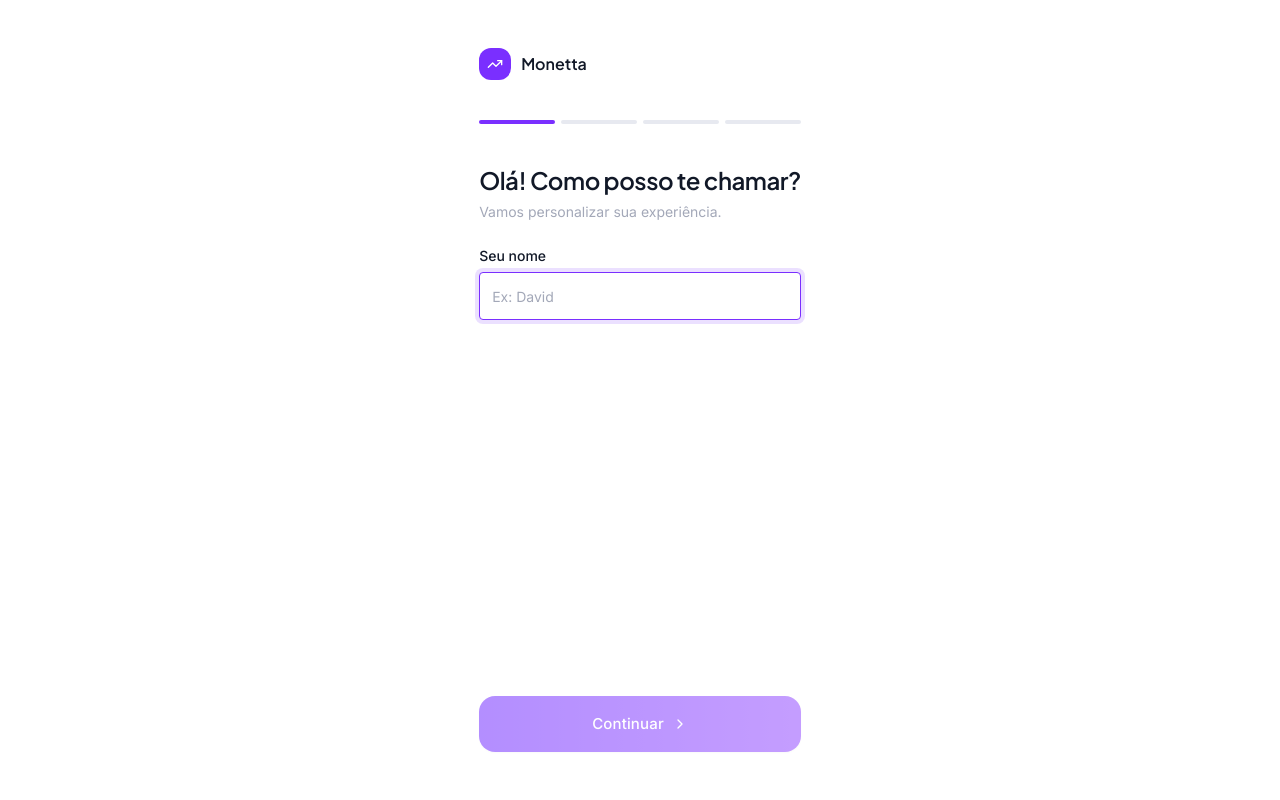
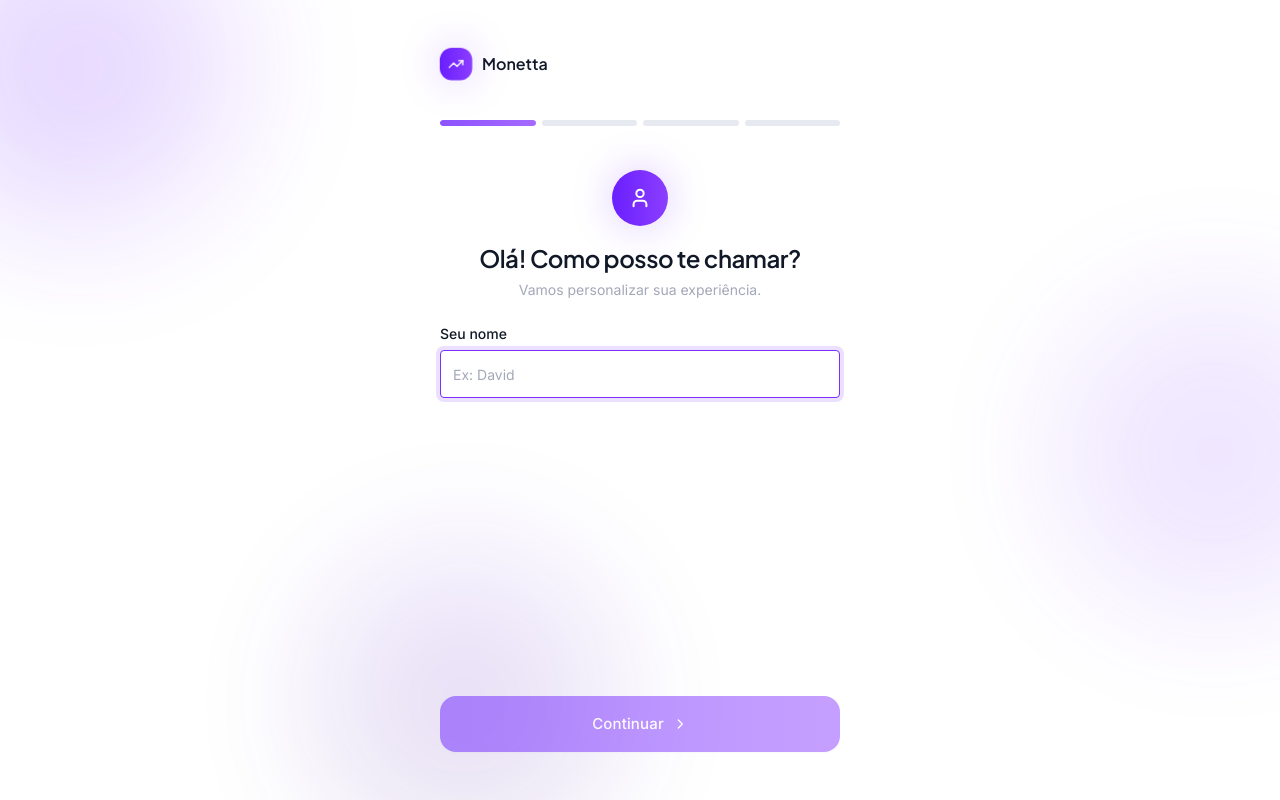
Before and after one commit to Daviidvl/Monetta, a React (Vite) app: page /#/ in a window 1280 px wide. Built offline with nearby package versions, Linux system fonts and the light colour scheme.

Commit message:
fix correções no ux

```diff
--- a/src/features/onboarding/OnboardingPage.tsx
+++ b/src/features/onboarding/OnboardingPage.tsx
@@ -1,9 +1,11 @@
 import { useState } from 'react'
 import { motion, AnimatePresence } from 'framer-motion'
-import { ChevronRight, TrendingUp } from 'lucide-react'
+import { ChevronRight, TrendingUp, User, Wallet, CalendarDays, Target, Check } from 'lucide-react'
+import type { LucideIcon } from 'lucide-react'
 import { Button } from '../../components/ui/Button'
 import { Input } from '../../components/ui/Input'
 import { Select } from '../../components/ui/Input'
+import { AnimatedNumber } from '../../components/ui/AnimatedNumber'
 import { saveProfile } from '../../database/queries'
 import { useAppStore } from '../../store/useAppStore'
 import { parseNumber, formatCurrency } from '../../utils/format'
@@ -11,6 +13,7 @@ import { toMonthlyIncome } from '../../utils/income'
 import { INCOME_FREQUENCY_LABELS, type IncomeFrequency } from '../../types'
 
 const STEP_COUNT = 4
+const stepIcons: LucideIcon[] = [User, Wallet, CalendarDays, Target]
 
 const goalOptions = [
   { value: 'emergency', label: 'Criar reserva de emergência' },
@@ -59,38 +62,108 @@ const paydayCopy: Record<IncomeFrequency, { title: string; subtitle: string; lab
   },
 }
 
+// Radar-style circular badge: concentric rings pulse outward behind a
+// gradient icon puck, echoing the fintech kit's biometric-scan motif
+// reused here as a per-step illustration.
+function StepIconBadge({ Icon }: { Icon: LucideIcon }) {
+  return (
+    <div className="relative w-16 h-16 flex items-center justify-center">
+      {[0, 1].map(i => (
+        <motion.span
+          key={i}
+          className="absolute inset-0 rounded-full border border-accent-400/40"
+          initial={{ scale: 1, opacity: 0.5 }}
+          animate={{ scale: [1, 1.7], opacity: [0.5, 0] }}
+          transition={{ duration: 2.4, repeat: Infinity, delay: i * 1.2, ease: 'easeOut' }}
+        />
+      ))}
+      <motion.div
+        initial={{ scale: 0.4, opacity: 0, rotate: -25 }}
+        animate={{ scale: 1, opacity: 1, rotate: 0 }}
+        transition={{ type: 'spring', stiffness: 260, damping: 18 }}
+        className="relative w-14 h-14 rounded-full bg-gradient-primary flex items-center justify-center shadow-glow"
+      >
+        <Icon size={22} className="text-white" strokeWidth={2.2} />
+      </motion.div>
+    </div>
+  )
+}
+
 interface StepProps {
   children: React.ReactNode
   title: string
   subtitle?: string
+  direction: number
+  icon: LucideIcon
 }
 
-function Step({ children, title, subtitle }: StepProps) {
+const stepVariants = {
+  enter: (direction: number) => ({ opacity: 0, x: direction >= 0 ? 48 : -48, scale: 0.98 }),
+  center: { opacity: 1, x: 0, scale: 1 },
+  exit: (direction: number) => ({ opacity: 0, x: direction >= 0 ? -48 : 48, scale: 0.98 }),
+}
+
+function Step({ children, title, subtitle, direction, icon }: StepProps) {
   return (
     <motion.div
-      layout
-      initial={{ opacity: 0, x: 24 }}
-      animate={{ opacity: 1, x: 0 }}
-      exit={{ opacity: 0, x: -24 }}
-      transition={{ duration: 0.3, ease: [0.16, 1, 0.3, 1] }}
+      custom={direction}
+      variants={stepVariants}
+      initial="enter"
+      animate="center"
+      exit="exit"
+      transition={{ type: 'spring', stiffness: 300, damping: 30, mass: 0.9 }}
       className="flex flex-col gap-6"
     >
-      <motion.div layout="position">
+      <div className="flex flex-col items-center text-center gap-3">
+        <StepIconBadge Icon={icon} />
+        <motion.div initial={{ opacity: 0, y: 8 }} animate={{ opacity: 1, y: 0 }} transition={{ delay: 0.12, duration: 0.3 }}>
           <h2 className="text-2xl font-semibold text-text-primary font-heading tracking-heading">{title}</h2>
-        {subtitle && <p className="mt-1.5 text-sm text-text-muted">{subtitle}</p>}
+          {subtitle && <p className="mt-1.5 text-sm text-text-muted text-balance">{subtitle}</p>}
         </motion.div>
+      </div>
+      <motion.div
+        initial={{ opacity: 0, y: 10 }}
+        animate={{ opacity: 1, y: 0 }}
+        transition={{ delay: 0.18, duration: 0.35, ease: [0.16, 1, 0.3, 1] }}
+        className="flex flex-col gap-4"
+      >
         {children}
+      </motion.div>
     </motion.div>
   )
 }
 
 // A blank, non-empty hint keeps the reserved height even when there's
 // nothing to show yet — avoids the field jumping as the user types.
-const HINT_PLACEHOLDER = ' '
+const HINT_PLACEHOLDER = ' '
+
+// Animated monthly-total pill shown under income inputs once a value is
+// typed — replaces static hint text with a count-up number.
+function IncomePreview({ value }: { value: number }) {
+  return (
+    <AnimatePresence>
+      {value > 0 && (
+        <motion.div
+          initial={{ opacity: 0, y: -6, scale: 0.96 }}
+          animate={{ opacity: 1, y: 0, scale: 1 }}
+          exit={{ opacity: 0, y: -6, scale: 0.96 }}
+          transition={{ type: 'spring', stiffness: 320, damping: 26 }}
+          className="flex items-center gap-1.5 text-xs font-medium text-accent-500 bg-accent-500/8 rounded-full px-3 py-1.5 w-fit"
+        >
+          <span className="text-text-muted font-normal">≈</span>
+          <AnimatedNumber value={value} className="tabular-nums" />
+          <span className="text-text-muted font-normal">/mês</span>
+        </motion.div>
+      )}
+    </AnimatePresence>
+  )
+}
 
 export function OnboardingPage() {
   const [step, setStep] = useState(0)
+  const [direction, setDirection] = useState(1)
   const [loading, setLoading] = useState(false)
+  const [justSaved, setJustSaved] = useState(false)
   const { setHasOnboarded } = useAppStore()
 
   const [name, setName] = useState('')
@@ -100,6 +173,15 @@ export function OnboardingPage() {
   const [frequency, setFrequency] = useState<IncomeFrequency>('monthly')
   const [paymentDay, setPaymentDay] = useState('5')
   const [goal, setGoal] = useState('control')
+
+  function goNext() {
+    setDirection(1)
+    setStep(s => Math.min(s + 1, STEP_COUNT - 1))
+  }
+  function goBack() {
+    setDirection(-1)
+    setStep(s => Math.max(s - 1, 0))
+  }
 
   // Builds the normalized income input from whatever fields are relevant
   // to the selected frequency (biweekly's 2nd payment / daily's work days).
@@ -140,6 +222,8 @@ export function OnboardingPage() {
         createdAt: new Date(),
         updatedAt: new Date(),
       })
+      setJustSaved(true)
+      await new Promise(r => setTimeout(r, 550))
       setHasOnboarded(true)
     } finally {
       setLoading(false)
@@ -147,70 +231,117 @@ export function OnboardingPage() {
   }
 
   return (
-    <div className="min-h-dvh flex flex-col bg-surface-0 px-6 py-12 max-w-md mx-auto">
+    <div className="relative min-h-dvh flex flex-col bg-surface-0 overflow-hidden">
+      {/* Ambient gradient orbs — slow, looping drift behind the whole flow */}
+      <motion.div
+        className="pointer-events-none absolute -top-24 -left-24 w-72 h-72 rounded-full bg-gradient-primary opacity-[0.18] blur-3xl"
+        animate={{ x: [0, 30, 0], y: [0, 20, 0], scale: [1, 1.1, 1] }}
+        transition={{ duration: 10, repeat: Infinity, ease: 'easeInOut' }}
+      />
+      <motion.div
+        className="pointer-events-none absolute top-1/3 -right-28 w-80 h-80 rounded-full bg-accent-400 opacity-[0.14] blur-3xl"
+        animate={{ x: [0, -20, 0], y: [0, 30, 0], scale: [1.05, 1, 1.05] }}
+        transition={{ duration: 12, repeat: Infinity, ease: 'easeInOut', delay: 1 }}
+      />
+      <motion.div
+        className="pointer-events-none absolute -bottom-16 left-1/4 w-72 h-72 rounded-full bg-gradient-hero opacity-[0.12] blur-3xl"
+        animate={{ y: [0, -20, 0], scale: [1, 1.06, 1] }}
+        transition={{ duration: 9, repeat: Infinity, ease: 'easeInOut', delay: 0.5 }}
+      />
+
+      <div className="relative z-10 flex flex-col flex-1 px-6 py-12 max-w-md mx-auto w-full">
         {/* Logo */}
-      <div className="flex items-center gap-2.5 mb-10">
-        <div className="w-8 h-8 rounded-xl bg-accent-500 flex items-center justify-center">
+        <motion.div
+          className="flex items-center gap-2.5 mb-10"
+          initial={{ opacity: 0, y: -8 }}
+          animate={{ opacity: 1, y: 0 }}
+          transition={{ duration: 0.4 }}
+        >
+          <motion.div
+            className="w-8 h-8 rounded-xl bg-gradient-primary flex items-center justify-center shadow-glow"
+            animate={{ scale: [1, 1.06, 1] }}
+            transition={{ duration: 3, repeat: Infinity, ease: 'easeInOut' }}
+          >
             <TrendingUp size={16} className="text-white" />
-        </div>
+          </motion.div>
           <span className="text-base font-semibold text-text-primary font-heading">Monetta</span>
-      </div>
+        </motion.div>
 
         {/* Progress */}
         <div className="flex gap-1.5 mb-10">
           {Array.from({ length: STEP_COUNT }).map((_, i) => (
+            <div key={i} className="h-1.5 rounded-full flex-1 bg-surface-200 overflow-hidden relative">
               <motion.div
-            key={i}
-            className="h-1 rounded-full flex-1"
-            animate={{ backgroundColor: i <= step ? '#7A2FFF' : 'var(--surface-200)' }}
-            transition={{ duration: 0.3 }}
+                className="absolute inset-y-0 left-0 rounded-full bg-gradient-primary"
+                initial={false}
+                animate={{ width: i <= step ? '100%' : '0%' }}
+                transition={{ duration: 0.45, ease: [0.16, 1, 0.3, 1] }}
               />
+              {i === step && (
+                <motion.div
+                  className="absolute inset-y-0 left-0 w-full rounded-full bg-white/40"
+                  animate={{ opacity: [0, 0.6, 0] }}
+                  transition={{ duration: 1.6, repeat: Infinity, ease: 'easeInOut' }}
+                />
+              )}
+            </div>
           ))}
         </div>
 
         {/* Steps */}
         <div className="flex-1">
-        <AnimatePresence mode="wait">
+          <AnimatePresence mode="wait" custom={direction} initial={false}>
             {step === 0 && (
-            <Step key="name" title="Olá! Como posso te chamar?" subtitle="Vamos personalizar sua experiência.">
+              <Step key="name" title="Olá! Como posso te chamar?" subtitle="Vamos personalizar sua experiência." direction={direction} icon={stepIcons[0]}>
                 <Input
                   label="Seu nome"
                   placeholder="Ex: David"
                   value={name}
                   onChange={e => setName(e.target.value)}
                   autoFocus
-                onKeyDown={e => e.key === 'Enter' && canProceed && setStep(1)}
+                  onKeyDown={e => e.key === 'Enter' && canProceed && goNext()}
                 />
               </Step>
             )}
             {step === 1 && (
-            <Step key="income" title={`Oi, ${name}!`} subtitle="Como você recebe sua renda?">
+              <Step key="income" title={`Oi, ${name}!`} subtitle="Como você recebe sua renda?" direction={direction} icon={stepIcons[1]}>
                 <div className="grid grid-cols-3 gap-2">
                   {frequencyOptions.map(opt => (
-                  <button
+                    <motion.button
                       key={opt.value}
                       type="button"
+                      whileTap={{ scale: 0.95 }}
                       onClick={() => setFrequency(opt.value)}
-                    className={`px-2 py-2.5 rounded-xl border text-xs font-medium transition-colors ${
+                      className={`relative px-2 py-2.5 rounded-xl border text-xs font-medium overflow-hidden transition-colors ${
                         frequency === opt.value
-                        ? 'border-accent-500 bg-accent-500/8 text-accent-500'
+                          ? 'border-accent-500 text-white'
                           : 'border-border-base text-text-secondary hover:border-border-strong'
                       }`}
                     >
-                    {opt.label}
-                  </button>
+                      {frequency === opt.value && (
+                        <motion.span
+                          layoutId="freq-highlight"
+                          className="absolute inset-0 bg-gradient-primary"
+                          transition={{ type: 'spring', stiffness: 400, damping: 32 }}
+                        />
+                      )}
+                      <span className="relative z-10">{opt.label}</span>
+                    </motion.button>
                   ))}
                 </div>
 
                 <AnimatePresence mode="wait" initial={false}>
                   <motion.div
                     key={frequency}
+                    layout
                     initial={{ opacity: 0, y: 6 }}
                     animate={{ opacity: 1, y: 0 }}
                     exit={{ opacity: 0, y: -6 }}
                     transition={{ duration: 0.16, ease: [0.16, 1, 0.3, 1] }}
+                    className="flex flex-col gap-3"
                   >
                     {frequency === 'biweekly' ? (
+                      <>
                         <div className="grid grid-cols-2 gap-3">
                           <Input
                             label="1º pagamento"
@@ -228,15 +359,13 @@ export function OnboardingPage() {
                             value={income2}
                             onChange={e => setIncome2(e.target.value)}
                             prefix={<span className="text-xs font-medium">R$</span>}
-                        onKeyDown={e => e.key === 'Enter' && canProceed && setStep(2)}
-                        hint={
-                          parseNumber(income) > 0
-                            ? `Total: ${formatCurrency(toMonthlyIncome(buildIncomeInput()))}/mês`
-                            : HINT_PLACEHOLDER
-                        }
+                            onKeyDown={e => e.key === 'Enter' && canProceed && goNext()}
                           />
                         </div>
+                        <IncomePreview value={toMonthlyIncome(buildIncomeInput())} />
+                      </>
                     ) : frequency === 'daily' ? (
+                      <>
                         <div className="grid grid-cols-2 gap-3">
                           <Input
                             label="Valor por dia"
@@ -246,11 +375,6 @@ export function OnboardingPage() {
                             onChange={e => setIncome(e.target.value)}
                             prefix={<span className="text-xs font-medium">R$</span>}
                             autoFocus
-                        hint={
-                          parseNumber(income) > 0
-                            ? `≈ ${formatCurrency(toMonthlyIncome(buildIncomeInput()))}/mês`
-                            : HINT_PLACEHOLDER
-                        }
                           />
                           <Input
                             label="Dias/mês"
@@ -258,11 +382,14 @@ export function OnboardingPage() {
                             type="number"
                             value={workDays}
                             onChange={e => setWorkDays(e.target.value)}
-                        onKeyDown={e => e.key === 'Enter' && canProceed && setStep(2)}
+                            onKeyDown={e => e.key === 'Enter' && canProceed && goNext()}
                             hint="Dias trabalhados"
                           />
                         </div>
+                        <IncomePreview value={toMonthlyIncome(buildIncomeInput())} />
+                      </>
                     ) : (
+                      <>
                         <Input
                           label={
                             frequency === 'weekly'   ? 'Quanto você recebe por semana?' :
@@ -275,22 +402,18 @@ export function OnboardingPage() {
                           onChange={e => setIncome(e.target.value)}
                           prefix={<span className="text-xs font-medium">R$</span>}
                           autoFocus
-                      onKeyDown={e => e.key === 'Enter' && canProceed && setStep(2)}
-                      hint={
-                        frequency === 'weekly'
-                          ? (parseNumber(income) > 0 ? `≈ ${formatCurrency(toMonthlyIncome(buildIncomeInput()))}/mês` : HINT_PLACEHOLDER)
-                          : frequency === 'variable'
-                          ? 'Sem problema — dá pra ajustar isso quando quiser no Dashboard.'
-                          : undefined
-                      }
+                          onKeyDown={e => e.key === 'Enter' && canProceed && goNext()}
+                          hint={frequency === 'variable' ? 'Sem problema — dá pra ajustar isso quando quiser no Dashboard.' : HINT_PLACEHOLDER}
                         />
+                        {frequency === 'weekly' && <IncomePreview value={toMonthlyIncome(buildIncomeInput())} />}
+                      </>
                     )}
                   </motion.div>
                 </AnimatePresence>
               </Step>
             )}
             {step === 2 && (
-            <Step key="payday" title={paydayCopy[frequency].title} subtitle={paydayCopy[frequency].subtitle}>
+              <Step key="payday" title={paydayCopy[frequency].title} subtitle={paydayCopy[frequency].subtitle} direction={direction} icon={stepIcons[2]}>
                 <Select
                   label={paydayCopy[frequency].label}
                   value={paymentDay}
@@ -300,25 +423,45 @@ export function OnboardingPage() {
               </Step>
             )}
             {step === 3 && (
-            <Step key="goal" title="Qual é seu principal objetivo?" subtitle="Foque em um objetivo por vez — é mais eficaz.">
+              <Step key="goal" title="Qual é seu principal objetivo?" subtitle="Foque em um objetivo por vez — é mais eficaz." direction={direction} icon={stepIcons[3]}>
                 <div className="flex flex-col gap-2">
-                {goalOptions.map(opt => (
+                  {goalOptions.map((opt, i) => (
                     <motion.button
                       key={opt.value}
+                      initial={{ opacity: 0, y: 10 }}
+                      animate={{ opacity: 1, y: 0 }}
+                      transition={{ delay: 0.05 * i, duration: 0.3, ease: [0.16, 1, 0.3, 1] }}
                       whileTap={{ scale: 0.98 }}
                       onClick={() => setGoal(opt.value)}
-                    className={`flex items-center gap-3 px-4 py-3.5 rounded-2xl border text-sm font-medium transition-colors text-left ${
+                      className={`relative flex items-center gap-3 px-4 py-3.5 rounded-2xl border text-sm font-medium text-left overflow-hidden transition-colors ${
                         goal === opt.value
-                        ? 'border-accent-500 bg-accent-500/8 text-accent-500'
+                          ? 'border-accent-500 text-accent-500'
                           : 'border-border-base text-text-primary hover:border-border-strong hover:bg-surface-50'
                       }`}
                     >
-                    <span className={`w-4 h-4 rounded-full border-2 flex-shrink-0 flex items-center justify-center ${
+                      {goal === opt.value && (
+                        <motion.span
+                          layoutId="goal-highlight"
+                          className="absolute inset-0 bg-accent-500/8"
+                          transition={{ type: 'spring', stiffness: 380, damping: 32 }}
+                        />
+                      )}
+                      <span className={`relative z-10 w-4 h-4 rounded-full border-2 flex-shrink-0 flex items-center justify-center ${
                         goal === opt.value ? 'border-accent-500' : 'border-surface-300'
                       }`}>
-                      {goal === opt.value && <span className="w-2 h-2 rounded-full bg-accent-500" />}
+                        <AnimatePresence>
+                          {goal === opt.value && (
+                            <motion.span
+                              initial={{ scale: 0 }}
+                              animate={{ scale: 1 }}
+                              exit={{ scale: 0 }}
+                              transition={{ type: 'spring', stiffness: 500, damping: 20 }}
+                              className="w-2 h-2 rounded-full bg-accent-500"
+                            />
+                          )}
+                        </AnimatePresence>
                       </span>
-                    {opt.label}
+                      <span className="relative z-10">{opt.label}</span>
                     </motion.button>
                   ))}
                 </div>
@@ -328,9 +471,14 @@ export function OnboardingPage() {
         </div>
 
         {/* Navigation */}
-      <div className="flex gap-3 mt-8">
+        <motion.div
+          className="flex gap-3 mt-8"
+          initial={{ opacity: 0, y: 12 }}
+          animate={{ opacity: 1, y: 0 }}
+          transition={{ delay: 0.15, duration: 0.35 }}
+        >
           {step > 0 && (
-          <Button variant="secondary" size="lg" onClick={() => setStep(s => s - 1)}>
+            <Button variant="secondary" size="lg" onClick={goBack}>
               Voltar
             </Button>
           )}
@@ -339,15 +487,40 @@ export function OnboardingPage() {
             size="lg"
             fullWidth
             disabled={!canProceed}
-          loading={step === STEP_COUNT - 1 && loading}
+            loading={step === STEP_COUNT - 1 && loading && !justSaved}
             onClick={() => {
-            if (step < STEP_COUNT - 1) setStep(s => s + 1)
+              if (step < STEP_COUNT - 1) goNext()
               else handleFinish()
             }}
-          iconEnd={step < STEP_COUNT - 1 ? <ChevronRight size={16} /> : undefined}
+            iconEnd={
+              step < STEP_COUNT - 1 && !justSaved ? (
+                <motion.span
+                  className="flex"
+                  animate={{ x: [0, 4, 0] }}
+                  transition={{ duration: 1.4, repeat: Infinity, ease: 'easeInOut' }}
                 >
-          {step < STEP_COUNT - 1 ? 'Continuar' : 'Começar'}
+                  <ChevronRight size={16} />
+                </motion.span>
+              ) : undefined
+            }
+          >
+            <AnimatePresence mode="wait" initial={false}>
+              {justSaved ? (
+                <motion.span
+                  key="done"
+                  initial={{ opacity: 0, scale: 0.5, rotate: -30 }}
+                  animate={{ opacity: 1, scale: 1, rotate: 0 }}
+                  transition={{ type: 'spring', stiffness: 500, damping: 20 }}
+                  className="flex items-center gap-2"
+                >
+                  <Check size={18} /> Tudo pronto!
+                </motion.span>
+              ) : (
+                <motion.span key="label">{step < STEP_COUNT - 1 ? 'Continuar' : 'Começar'}</motion.span>
+              )}
+            </AnimatePresence>
           </Button>
+        </motion.div>
       </div>
     </div>
   )
```
Lines whose indentation alone changed are shown as unchanged.
